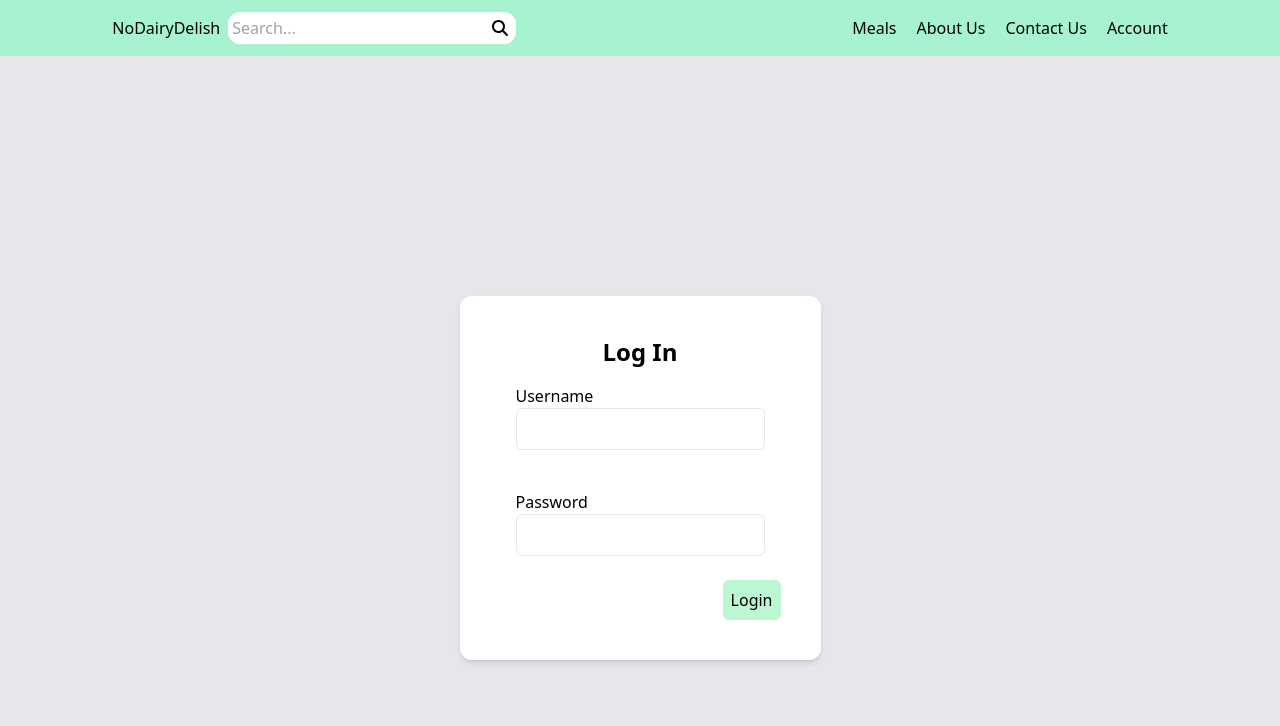
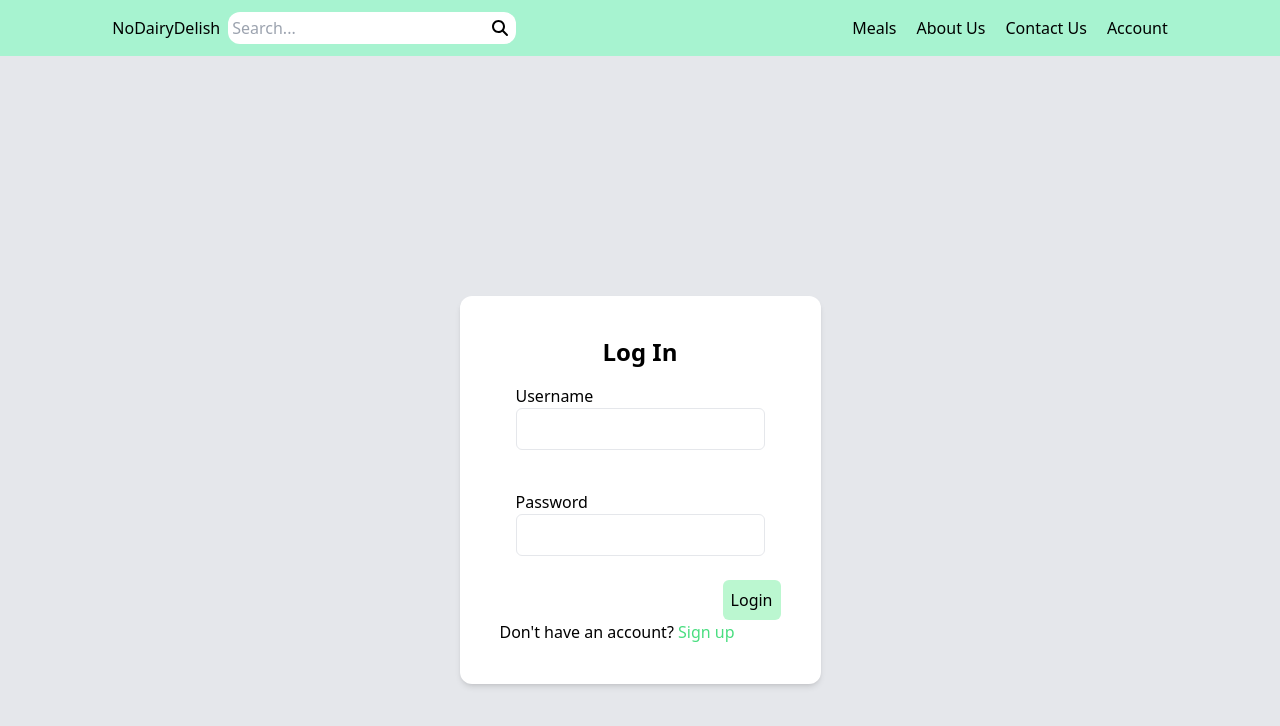
Before and after one commit to kimbencinas/no-dairy-delish, a React (Create React App) app: page /account in a window 1280 px wide. Shown: the top 726 px of the page. Built offline with nearby package versions, Linux system fonts and the light colour scheme.

Commit message:
Add sign up link to login page

```diff
--- a/src/Pages/Login.jsx
+++ b/src/Pages/Login.jsx
@@ -1,6 +1,7 @@
 import React from 'react';
 import Navbar from '../Components/Navbar';
 import { useFormik } from 'formik';
+import { Link } from 'react-router-dom'
 
 function Login() {
     const formik = useFormik({
@@ -54,6 +55,7 @@ function Login() {
                     </button>
                 </div>
             </form>
+            <span>Don't have an account? <Link to="/signup" className="text-green-400">Sign up</Link></span>
         </div>
     </div>
     </div>
```
